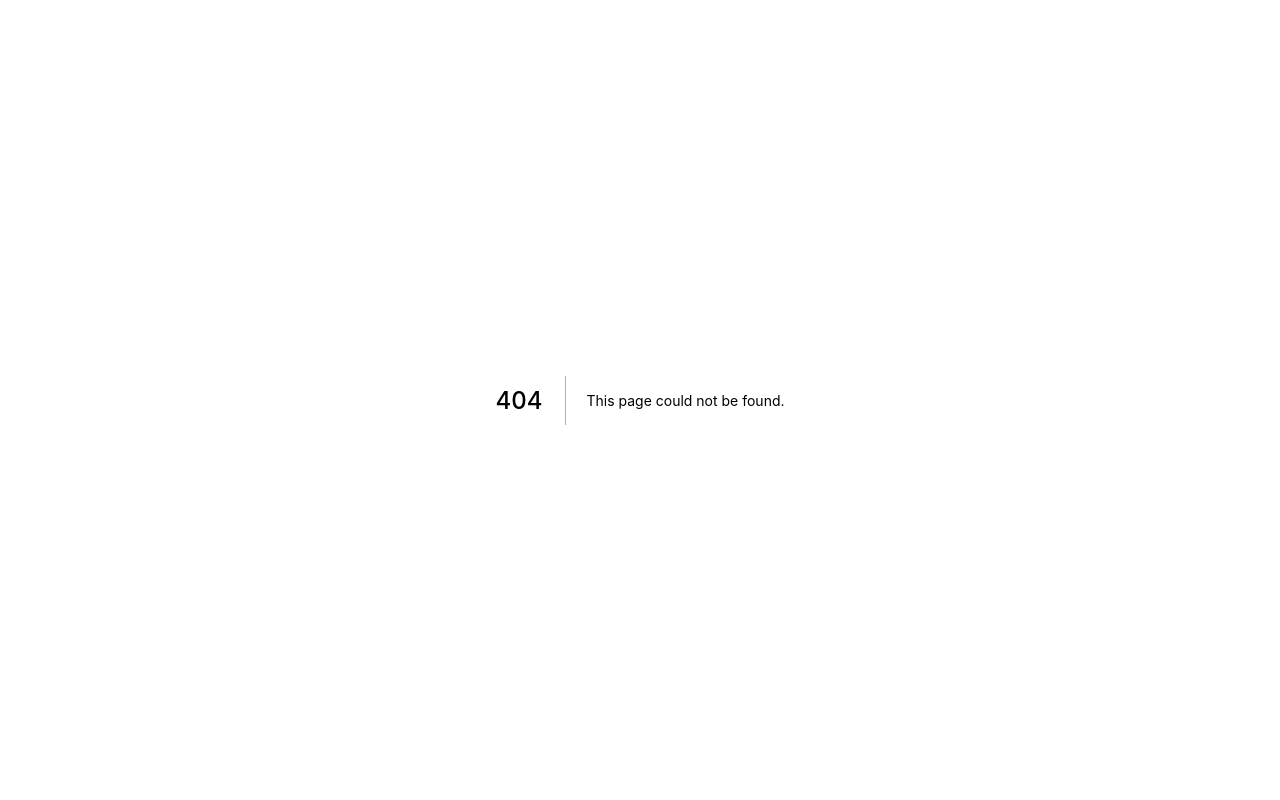
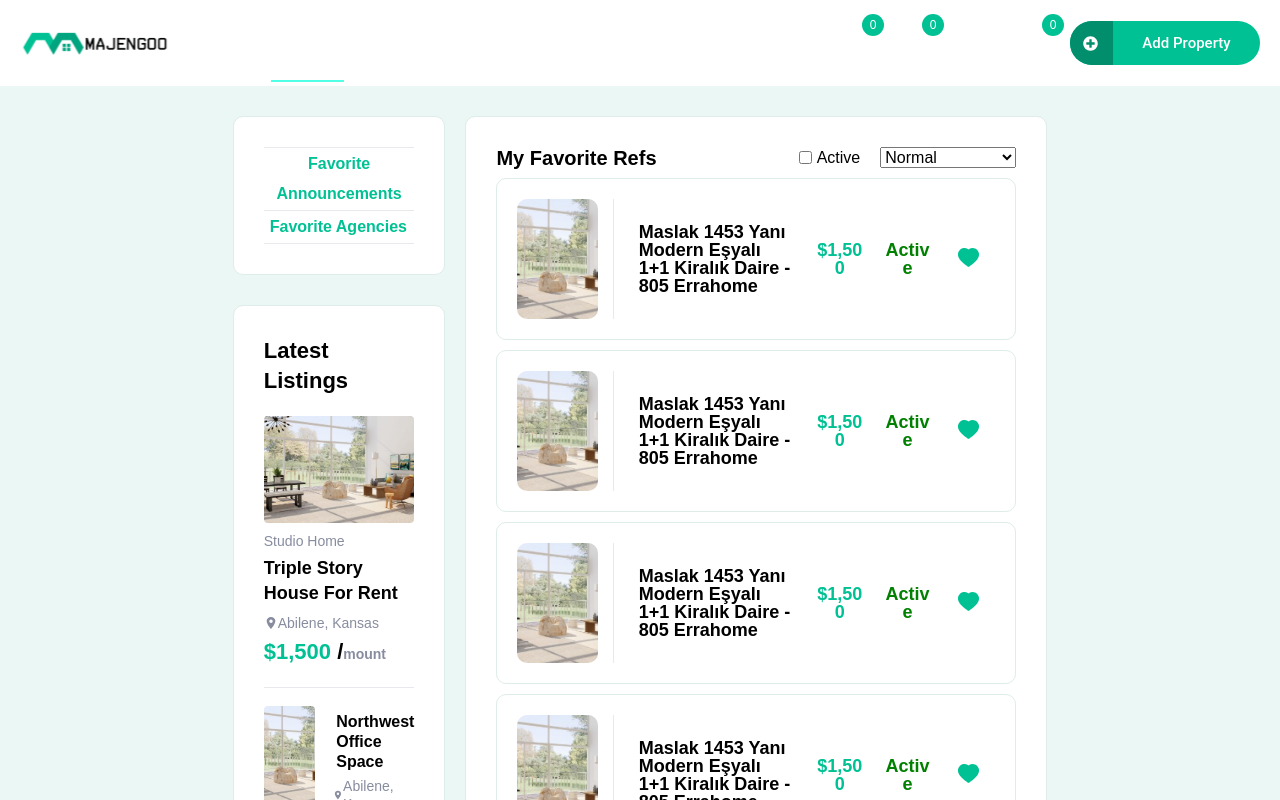
Before and after one commit to kemalbekcan/Talebevi, a Next.js app in the folder client/: page /favorites in a window 1280 px wide. Before the commit this address had no page. Shown: the top 800 px of the page. Built offline with nearby package versions, Linux system fonts and the light colour scheme.

Commit message:
favorite page

```diff
--- a/client/components/Buttons/IconButtons.tsx
+++ b/client/components/Buttons/IconButtons.tsx
@@ -2,7 +2,7 @@ import React, { FC } from "react";
 import Props from "../../interfaces/ButtonInterface";
 import buttonType from "utils/buttonType";
 
-const IconButtons: React.FC<Props> = ({ message }) => (
+const IconButtons: React.FC<Props> = ({ message}) => (
   <button className="icon-button">
     {message}
   </button>
--- /dev/null
+++ b/client/components/Buttons/PickButton.tsx
@@ -0,0 +1,10 @@
+import React, { FC } from "react";
+import Props from "../../interfaces/ButtonInterface";
+
+const InputButton: React.FC<Props> = ({ message }) => (
+  <button className="pick-button">
+    {message}
+  </button>
+);
+
+export default InputButton;
--- /dev/null
+++ b/client/components/FavoriteRef.tsx
@@ -0,0 +1,28 @@
+import React from 'react'
+import {AiFillHeart} from 'react-icons/ai'
+
+const FavoriteRef = () => {
+  return (
+    <div className="favorite-ref">
+      <div className='zoom'>
+        <img src="/deneme-ev.jpg" alt="" />
+      </div>
+      <div className="favorite-ref-text">
+        <div className="favorite-ref-text-title">
+          <h2 className="title">Maslak 1453 Yanı Modern Eşyalı 1+1 Kiralık Daire - 805 Errahome</h2>
+        </div>
+        <div className="favorite-ref-text-price">
+          <h2 className="price">$1,500</h2>
+        </div>
+        <div className="favorite-ref-text-status">
+          <h2 className="status">Active</h2>
+        </div>
+        <div className='favorite-ref-text-icon'>
+            <AiFillHeart/>
+        </div>
+      </div>
+    </div>
+  )
+}
+
+export default FavoriteRef
--- /dev/null
+++ b/client/pages/favorites/index.tsx
@@ -0,0 +1,70 @@
+import React, { Fragment } from 'react'
+import Layout from '@/layout/Layout'
+import PickButton from '@/components/Buttons/PickButton'
+import IconButtons from '@/components/Buttons/IconButtons'
+import InputButton from '@/components/Buttons/InputButton'
+import LatestListing from '@/components/Latest/LatestListing'
+import { BsTelephoneFill, BsFillEyeFill } from 'react-icons/bs'
+import { GrMail } from 'react-icons/gr'
+import { RiGlobalFill } from 'react-icons/ri'
+import { IoLocationSharp } from 'react-icons/io5'
+import { ImLoop2 } from 'react-icons/im'
+import FavoriteRef from '@/components/FavoriteRef'
+
+const index = () => {
+  return (
+    <Fragment>
+      <Layout title="Favorites">
+        <div className="favorites">
+          <div className="favorites-content">
+            <div className="favorites-content-left">
+              <div className="favorites-content-left-section">
+                <div className="favorites-content-left-section-pick">
+                  <div className="favorites-content-left-section-pick-button">
+                    <PickButton message={'Favorite Announcements'} />
+                  </div>
+                  <div className="favorites-content-left-section-pick-button">
+                    <PickButton message={'Favorite Agencies'} />
+                  </div>
+                </div>
+                <div className="favorites-content-left-section-latest">
+                  <LatestListing />
+                </div>
+              </div>
+            </div>
+            <div className="favorites-content-right">
+              <div className="favorites-content-right-section">
+                <div className="favorites-content-right-section-order">
+                  <h2>My Favorite Refs</h2>
+                  <div className="favorites-content-right-section-order-buttons">
+                    <div className="favorites-content-right-section-order-buttons-check">
+                      <input type="checkbox" />
+                      <label htmlFor="">Active</label>
+                    </div>
+                    <div className="favorites-content-right-section-order-buttons-order">
+                      <select name="order" id="">
+                        <option value={'selected'}>Normal</option>
+                        <option value="a-z">A-Z</option>
+                        <option value="z-a">Z-A</option>
+                        <option value="recently-added">Recently Added</option>
+                        <option value="the-first-added">The First Added</option>
+                      </select>
+                    </div>
+                  </div>
+                </div>
+                <div className="favorites-content-right-section-ref">
+                  <FavoriteRef/>
+                  <FavoriteRef/>
+                  <FavoriteRef/>
+                  <FavoriteRef/>
+                </div>
+              </div>
+            </div>
+          </div>
+        </div>
+      </Layout>
+    </Fragment>
+  )
+}
+
+export default index
--- a/client/styles/_components.sass
+++ b/client/styles/_components.sass
@@ -46,6 +46,16 @@
     &:hover
         transition: 300ms
         background-color: $button-hover
+.pick-button
+    font-size: 16px
+    font-weight: bold
+    line-height: 30px
+    background-color: transparent
+    border: none
+    color: $button-color
+    cursor: pointer
+    &:active
+        color: $button-hover
 .icon-button
     font-size: 14px
     line-height: 36px
@@ -109,6 +119,7 @@
                 font-size: 18px
                 line-height: 25px
                 cursor: pointer
+                font-weight: bold
                 &:hover
                     color: $button-color
                     transition: 300ms
@@ -143,6 +154,65 @@
                         line-height: 20px
                         margin-bottom: 1px !important
                         cursor: pointer
+                        font-weight: bold
                         &:hover
                             color: $button-color
                             transition: 300ms
+.favorite-ref
+    display: flex
+    padding: 20px
+    border: 1px solid $border-color
+    border-radius: 10px
+    margin-bottom: 10px
+    .zoom
+        overflow: hidden
+        padding: 0
+        height: 120px
+        img
+            width: 100%
+            height: 120px
+            border-radius: 10px
+            transition: all 300ms ease-in-out
+            cursor: pointer
+            object-fit: cover
+            &:hover
+                transform: scale(1.2)
+                object-fit: cover
+    &-text
+        display: flex
+        font-weight: bold
+        font-size: 18px
+        padding: 10px 0
+        margin-left: 15px
+        padding-left: 15px
+        border-left: 1px solid $one-border-color
+        &-title
+            width: 60%
+            word-wrap: break-word
+            margin: auto 10px
+            cursor: pointer
+            &:hover
+                color: $button-color
+                transition: 300ms
+        &-price
+            width: 13%
+            word-wrap: break-word
+            text-align: center
+            margin: auto 10px
+            color: $button-color
+        &-status
+            width: 13%
+            word-wrap: break-word
+            text-align: center
+            margin: auto 10px
+            color: green
+        &-icon
+            width: 13%
+            font-size: 25px
+            text-align: center
+            margin: auto 10px
+            color: $button-color
+            cursor: pointer
+            &:hover
+                transform: scale(1.2)
+                transition: 300ms
--- a/client/styles/_grid.sass
+++ b/client/styles/_grid.sass
@@ -67,6 +67,15 @@
                 grid-column: 1 / 8
             &-right
                 grid-column: 8 / 12
+    .favorites
+        &-content
+            display: grid
+            -ms-grid-columns: repeat(11,1fr)
+            grid-template-columns: repeat(11,1fr)
+            &-left
+                grid-column: 3 / 5
+            &-right
+                grid-column: 5 / 10
     .compare
         display: grid
         -ms-grid-columns: repeat(11, 1fr)
--- a/client/styles/_pages.sass
+++ b/client/styles/_pages.sass
@@ -241,6 +241,8 @@
                 &:hover
                     transform: scale(1.01)
                     transition: 200ms
+
+
 /*Sign Page*/
 
 /*Sign Up Page*/
@@ -652,6 +654,51 @@
                                 background-color: $button-hover
                                 color: #fff
                                 transition: 300ms
+/*Agencies Page*/
+/*Favorites Page*/
+.favorites
+    background-color: $background
+    padding-top: 30px
+    &-content
+        &-left
+            margin-right: 20px
+            &-section
+                &-pick,&-latest
+                    background-color: #fff
+                    border: 1px solid $border-color
+                    border-radius: 10px
+                    padding: 30px
+                    margin-bottom: 30px
+                    &-button
+                        border-top: 1px solid $one-border-color
+                        &:hover
+                            background-color: $background
+                        &:active
+                            background-color: $background
+                        &:nth-last-child(1)
+                            border-bottom: 1px solid $one-border-color
+        &-right
+            background-color: #fff
+            border-radius: 10px
+            border: 1px solid $border-color
+            padding: 30px
+            &-section
+                &-order
+                    display: flex
+                    justify-content: space-between
+                    align-items: center
+                    margin-bottom: 10px
+                    h2
+                        font-size: 20px
+                        font-weight: bold
+                    &-buttons
+                        display: flex
+                        align-items: center
+                        column-gap: 20px
+                        &-check
+                            display: flex
+                            align-items: center
+                            column-gap: 5px
 
 
-/*Agencies Page*/
+/*Favorites Page*/
```
Also changed, not shown: client/utils/buttonType.tsx (+19 -0 lines).
